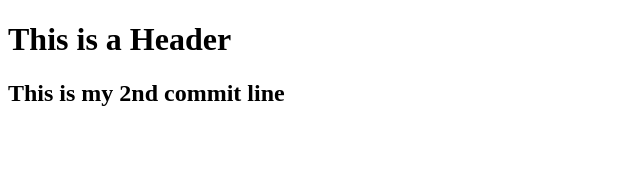
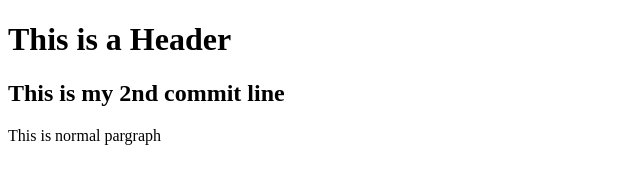
Before and after one commit to xain456/git-test, a plain HTML site: page index.html in a window 1280 px wide. Shown: the whole page, without its empty margins (0-640 px from the left). Drawn offline with Linux system fonts and the light colour scheme.

Commit message:
thirdcommit

```diff
--- a/index.html
+++ b/index.html
@@ -5,6 +5,6 @@
     <body>
         <h1>This is a Header</h1>
         <h2>This is my 2nd commit line </h2>
-
+        <p> This is normal pargraph </p>
     </body>
 </html>
```
